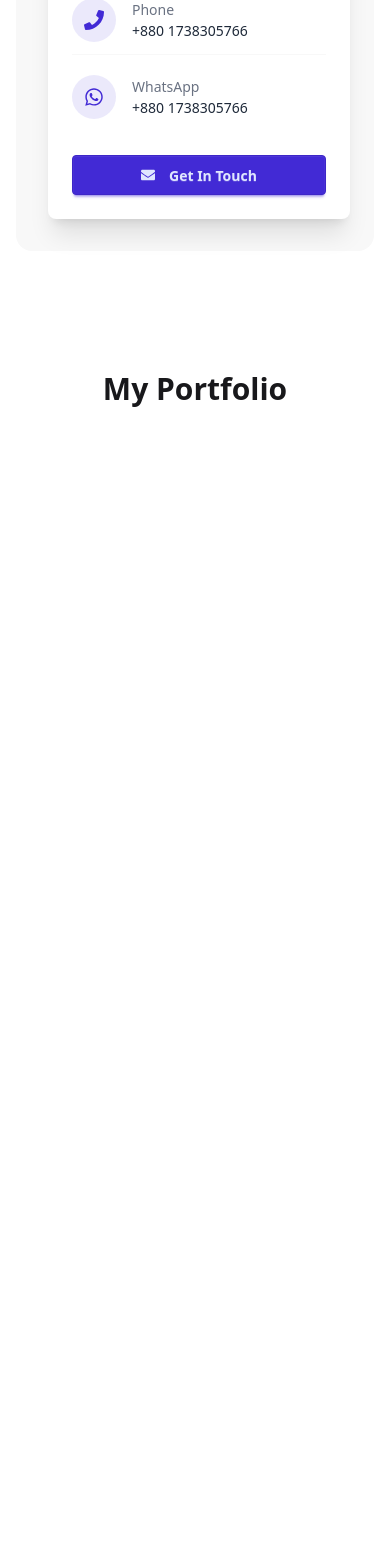
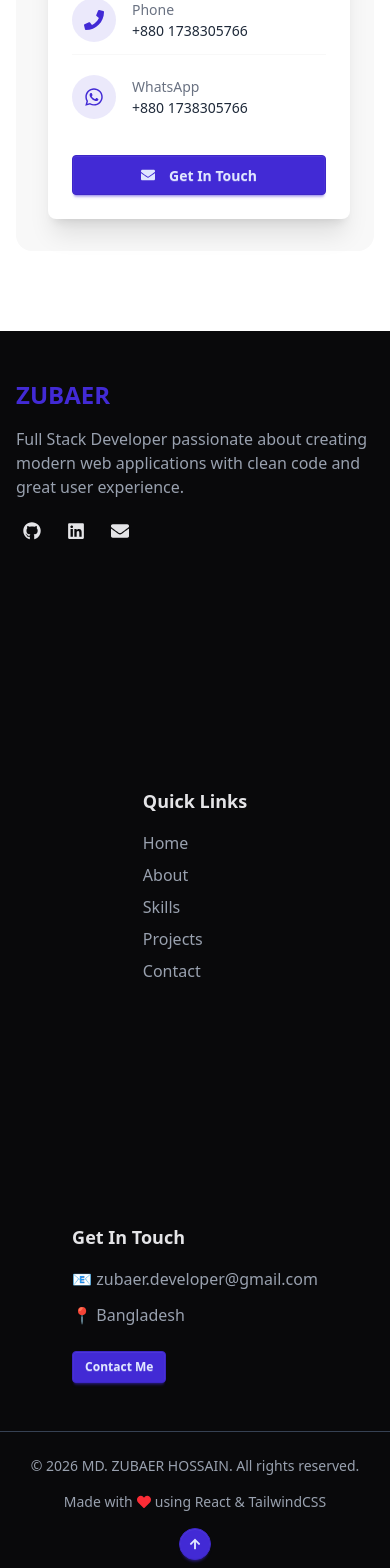
Before and after one commit to zubaer-developer/my-portfolio, a React (Vite) app: page / in a window 390 px wide. Shown: the part 10348-11916 px from the top of the page. Before the commit the page ends 10795 px from the top, so only its background shows below. Built offline with nearby package versions, Linux system fonts and the light colour scheme.

Commit message:
feat: add Footer with navigation links, social links and back to top button

```diff
--- a/src/components/Footer.jsx
+++ b/src/components/Footer.jsx
@@ -1,10 +1,143 @@
-import React from "react";
+import {
+  FaGithub,
+  FaLinkedin,
+  FaEnvelope,
+  FaHeart,
+  FaArrowUp,
+} from "react-icons/fa";
 
 const Footer = () => {
+  const info = {
+    name: "MD. ZUBAER HOSSAIN",
+    email: "zubaer.developer@gmail.com",
+    github: "https://github.com/zubaer-developer",
+    linkedin: "https://www.linkedin.com/in/md-zubaer-hossain-137134356/",
+  };
+
+  // Navigation Links
+  const navLinks = [
+    { name: "Home", href: "#home" },
+    { name: "About", href: "#about" },
+    { name: "Skills", href: "#skills" },
+    { name: "Projects", href: "#projects" },
+    { name: "Contact", href: "#contact" },
+  ];
+
+  // Current Year for Copyright
+  const currentYear = new Date().getFullYear();
+
+  // Scroll to Top Function
+  const scrollToTop = () => {
+    window.scrollTo({
+      top: 0,
+      behavior: "smooth",
+    });
+  };
+
   return (
-    <div>
-      <h1>This is Footer</h1>
-    </div>
+    <footer className="bg-neutral text-neutral-content">
+      {/* Main Footer Content */}
+      <div className="max-w-7xl mx-auto px-4 py-12">
+        <div className="grid md:grid-cols-3 gap-60 justify-items-center">
+          {/* Column 1: Brand & Description */}
+          <div>
+            <h3 className="text-2xl font-bold text-primary mb-4">ZUBAER</h3>
+            <p className="text-gray-400 mb-4">
+              Full Stack Developer passionate about creating modern web
+              applications with clean code and great user experience.
+            </p>
+
+            {/* Social Links */}
+            <div className="flex gap-3">
+              <a
+                href={info.github}
+                target="_blank"
+                rel="noopener noreferrer"
+                className="btn btn-circle btn-sm btn-ghost hover:btn-primary"
+                title="GitHub"
+              >
+                <FaGithub className="text-lg" />
+              </a>
+              <a
+                href={info.linkedin}
+                target="_blank"
+                rel="noopener noreferrer"
+                className="btn btn-circle btn-sm btn-ghost hover:btn-primary"
+                title="LinkedIn"
+              >
+                <FaLinkedin className="text-lg" />
+              </a>
+              <a
+                href={`mailto:${info.email}`}
+                className="btn btn-circle btn-sm btn-ghost hover:btn-primary"
+                title="Email"
+              >
+                <FaEnvelope className="text-lg" />
+              </a>
+            </div>
+          </div>
+
+          {/* Column 2: Quick Links */}
+          <div>
+            <h4 className="text-lg font-semibold mb-4">Quick Links</h4>
+            <ul className="space-y-2">
+              {navLinks.map((link) => (
+                <li key={link.name}>
+                  <a
+                    href={link.href}
+                    className="text-gray-400 hover:text-primary transition-colors"
+                  >
+                    {link.name}
+                  </a>
+                </li>
+              ))}
+            </ul>
+          </div>
+
+          {/* Column 3: Contact Info */}
+          <div>
+            <h4 className="text-lg font-semibold mb-4">Get In Touch</h4>
+            <div className="space-y-3">
+              <p className="text-gray-400">📧 {info.email}</p>
+              <p className="text-gray-400">📍 Bangladesh</p>
+              <a
+                href={`mailto:${info.email}`}
+                className="btn btn-primary btn-sm mt-3"
+              >
+                Contact Me
+              </a>
+            </div>
+          </div>
+        </div>
+      </div>
+
+      {/* Bottom Bar */}
+      <div className="border-t border-gray-700">
+        <div className="max-w-7xl mx-auto px-4 py-6">
+          <div className="flex flex-col md:flex-row justify-between items-center gap-4">
+            {/* Copyright */}
+            <p className="text-gray-400 text-sm text-center md:text-left">
+              © {currentYear} {info.name}. All rights reserved.
+            </p>
+
+            {/* Made with Love */}
+            <p className="text-gray-400 text-sm flex items-center gap-1">
+              Made with <FaHeart className="text-red-500" /> using React &
+              TailwindCSS
+            </p>
+
+            {/* Back to Top Button */}
+            <button
+              onClick={scrollToTop}
+              className="btn btn-circle btn-sm btn-primary"
+              title="Back to Top"
+            >
+              <FaArrowUp />
+            </button>
+          </div>
+        </div>
+      </div>
+    </footer>
   );
 };
 
--- a/src/components/Hero.jsx
+++ b/src/components/Hero.jsx
@@ -19,7 +19,7 @@ const Hero = () => {
   return (
     <section id="home" className="min-h-screen flex items-center bg-base-200">
       {/* Container */}
-      <div className="max-w-7xl mx-auto px-4 py-10 w-full">
+      <div className="max-w-7xl mx-auto px-4 py-10">
         {/* Grid Layout */}
         <div className="grid lg:grid-cols-2 gap-10 items-center">
           {/* Left Side - Text Content */}
--- a/src/pages/Home.jsx
+++ b/src/pages/Home.jsx
@@ -1,6 +1,7 @@
 import About from "../components/About";
 import Contact from "../components/Contact";
 import Education from "../components/Educaion";
+import Footer from "../components/Footer";
 import Hero from "../components/Hero";
 import Navbar from "../components/Navbar";
 import Projects from "../components/Projects";
@@ -16,7 +17,7 @@ function Home() {
       <Education></Education>
       <Projects></Projects>
       <Contact></Contact>
-      <h1 className="text-3xl font-bold text-center py-10">My Portfolio</h1>
+      <Footer></Footer>
     </div>
   );
 }
--- a/src/pages/ProjectDetails.jsx
+++ b/src/pages/ProjectDetails.jsx
@@ -9,6 +9,7 @@ import {
 } from "react-icons/fa";
 import ProjectsData from "../data/ProjectsData";
 import { HashLink } from "react-router-hash-link";
+import Footer from "../components/Footer";
 
 const ProjectDetails = () => {
   // URL from project id
@@ -33,6 +34,7 @@ const ProjectDetails = () => {
   }
 
   return (
+    <>
       <div className="min-h-screen bg-base-200 py-10">
         <div className="max-w-5xl mx-auto px-4">
           {/* Back Button */}
@@ -177,6 +179,8 @@ const ProjectDetails = () => {
           </div>
         </div>
       </div>
+      <Footer></Footer>
+    </>
   );
 };
 
```
Lines whose indentation alone changed are shown as unchanged.
